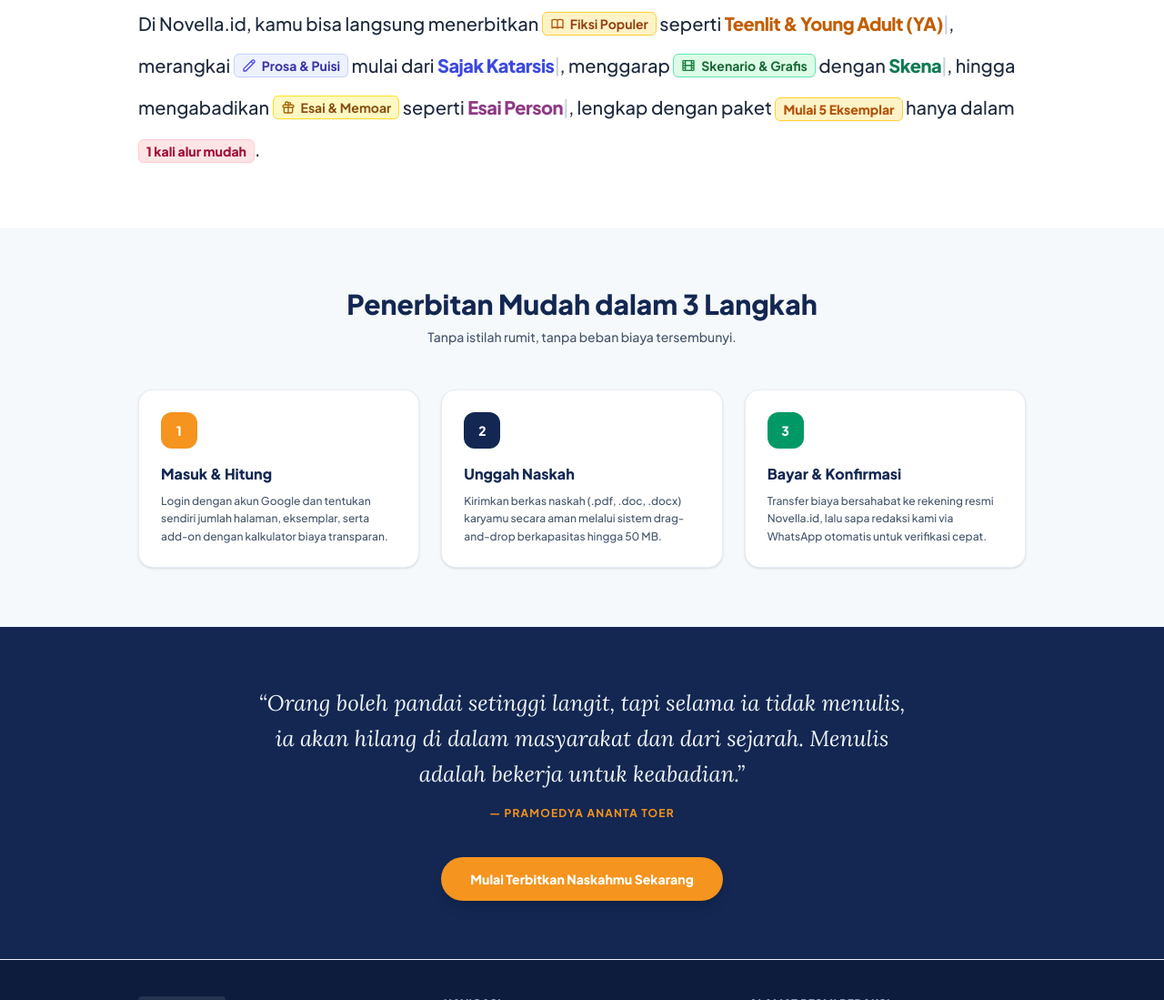
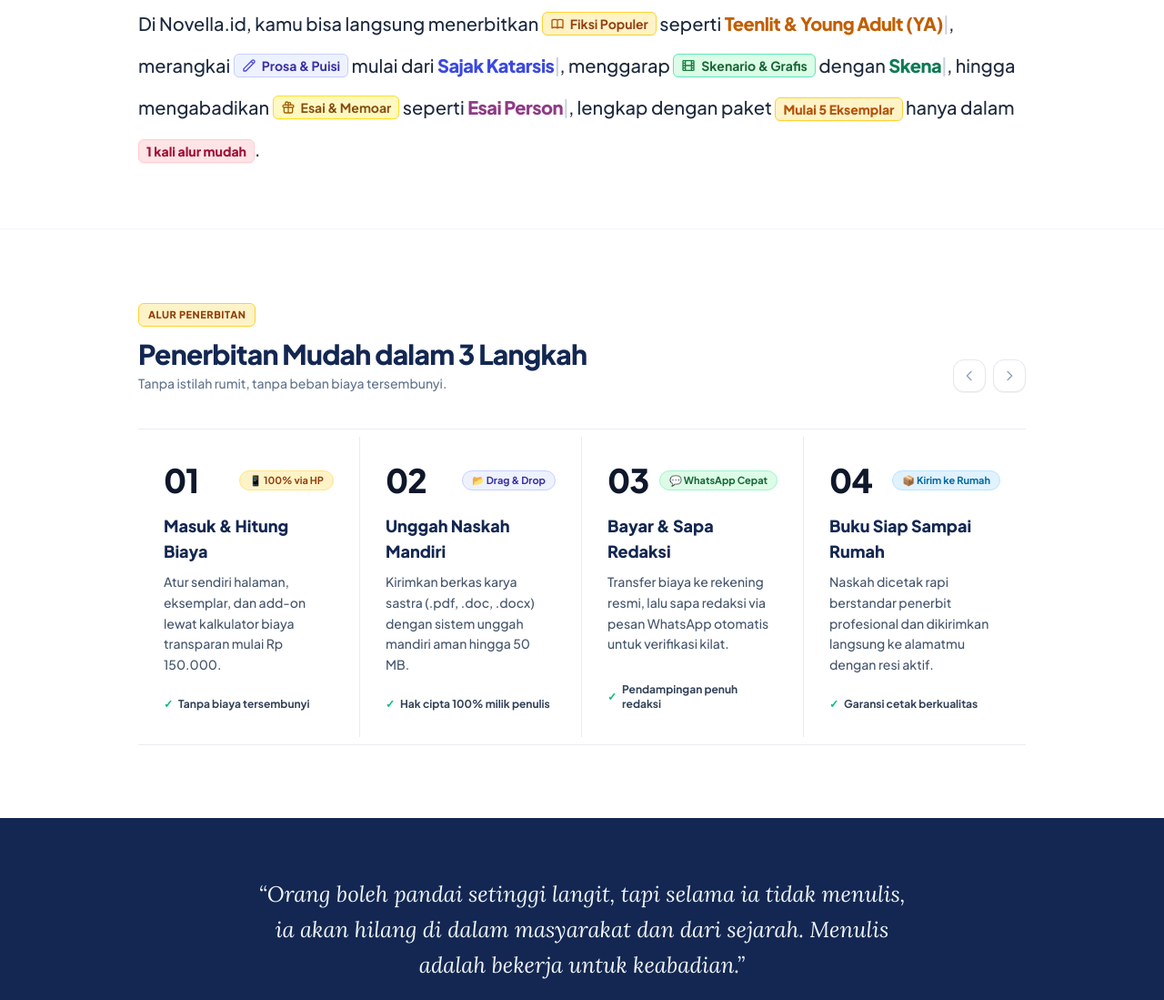
Before and after one commit to crediblemark-official/Novella, an Astro site in the folder apps/frontend/: page / in a window 1280 px wide. Shown: the part 802-1901 px from the top of the page at 91% size. Built offline with nearby package versions, Linux system fonts and the light colour scheme; Astro itself is replaced by a stand-in of ours; no server answers.

Commit message:
style(landing): adaptasi section Cara Kerja ke gaya card editorial bergaris pembatas & tombol navigasi

```diff
--- a/apps/frontend/src/pages/index.astro
+++ b/apps/frontend/src/pages/index.astro
@@ -114,37 +114,139 @@ import BaseLayout from '../layouts/BaseLayout.astro';
     </div>
   </section>
 
-  <!-- Cara Kerja (3 Langkah Ringkas) -->
-  <section id="cara-kerja" class="border-y border-slate-100 bg-[#F1F5F9]/60 py-16">
+  <!-- Cara Kerja (Penerbitan Mudah Bergaya Editorial Minimalis ala Referensi) -->
+  <section id="cara-kerja" class="border-t border-slate-100 bg-white py-16 sm:py-20">
     <div class="mx-auto max-w-5xl px-4 sm:px-6">
-      <div class="text-center">
-        <h2 class="text-2xl font-extrabold text-navy sm:text-3xl">Penerbitan Mudah dalam 3 Langkah</h2>
-        <p class="mt-2 text-xs text-slate-600 sm:text-sm">Tanpa istilah rumit, tanpa beban biaya tersembunyi.</p>
-      </div>
-
-      <div class="mt-12 grid gap-6 sm:grid-cols-3">
-        <div class="rounded-2xl border border-slate-200/80 bg-white p-6 shadow-sm">
-          <div class="flex h-10 w-10 items-center justify-center rounded-xl bg-orange text-sm font-extrabold text-white">1</div>
-          <h3 class="mt-4 text-base font-extrabold text-navy">Masuk & Hitung</h3>
-          <p class="mt-2 text-xs leading-relaxed text-slate-600">
-            Login dengan akun Google dan tentukan sendiri jumlah halaman, eksemplar, serta add-on dengan kalkulator biaya transparan.
+      <!-- Section Header with Pill & Carousel Arrows -->
+      <div class="flex flex-wrap items-end justify-between gap-4">
+        <div>
+          <div class="inline-flex items-center rounded-md border border-amber-300 bg-[#FEF3C7] px-2.5 py-1 text-[11px] font-extrabold uppercase tracking-wider text-[#92400E]">
+            ALUR PENERBITAN
+          </div>
+          <h2 class="mt-3 text-2xl font-extrabold text-navy sm:text-3xl tracking-tight">
+            Penerbitan Mudah dalam 3 Langkah
+          </h2>
+          <p class="mt-1 text-xs text-slate-500 sm:text-sm">
+            Tanpa istilah rumit, tanpa beban biaya tersembunyi.
           </p>
         </div>
 
-        <div class="rounded-2xl border border-slate-200/80 bg-white p-6 shadow-sm">
-          <div class="flex h-10 w-10 items-center justify-center rounded-xl bg-navy text-sm font-extrabold text-white">2</div>
-          <h3 class="mt-4 text-base font-extrabold text-navy">Unggah Naskah</h3>
-          <p class="mt-2 text-xs leading-relaxed text-slate-600">
-            Kirimkan berkas naskah (.pdf, .doc, .docx) karyamu secara aman melalui sistem drag-and-drop berkapasitas hingga 50 MB.
-          </p>
+        <!-- Carousel Navigation Arrows -->
+        <div class="flex items-center gap-2">
+          <button
+            id="step-carousel-prev"
+            type="button"
+            aria-label="Langkah Sebelumnya"
+            class="flex h-9 w-9 items-center justify-center rounded-xl border border-slate-200 bg-white text-slate-400 shadow-2xs transition-colors hover:border-navy hover:text-navy active:scale-95"
+          >
+            <svg class="h-4 w-4" fill="none" stroke="currentColor" viewBox="0 0 24 24">
+              <path stroke-linecap="round" stroke-linejoin="round" stroke-width="2" d="M15 19l-7-7 7-7" />
+            </svg>
+          </button>
+          <button
+            id="step-carousel-next"
+            type="button"
+            aria-label="Langkah Selanjutnya"
+            class="flex h-9 w-9 items-center justify-center rounded-xl border border-slate-200 bg-white text-slate-400 shadow-2xs transition-colors hover:border-navy hover:text-navy active:scale-95"
+          >
+            <svg class="h-4 w-4" fill="none" stroke="currentColor" viewBox="0 0 24 24">
+              <path stroke-linecap="round" stroke-linejoin="round" stroke-width="2" d="M9 5l7 7-7 7" />
+            </svg>
+          </button>
+        </div>
+      </div>
+
+      <!-- Step Cards with Vertical Dividers -->
+      <div
+        id="steps-container"
+        class="mt-10 flex overflow-x-auto snap-x snap-mandatory md:grid md:grid-cols-4 divide-y md:divide-y-0 md:divide-x divide-slate-200/80 border-y border-slate-200/80 bg-white py-2 scroll-smooth scrollbar-none"
+      >
+        <!-- Card 01 -->
+        <div class="flex min-w-[85%] sm:min-w-[50%] md:min-w-0 snap-start flex-col justify-between p-6 sm:p-7 flex-shrink-0 md:flex-shrink">
+          <div>
+            <div class="flex items-center justify-between">
+              <span class="text-3xl sm:text-4xl font-extrabold tracking-tight text-slate-900">01</span>
+              <span class="inline-flex items-center gap-1 rounded-full border border-amber-200 bg-[#FEF3C7] px-2.5 py-0.5 text-[11px] font-bold text-[#92400E]">
+                <span>📱 100% via HP</span>
+              </span>
+            </div>
+            <h3 class="mt-4 text-base sm:text-lg font-extrabold text-navy">
+              Masuk & Hitung Biaya
+            </h3>
+            <p class="mt-2 text-xs sm:text-sm leading-relaxed text-slate-600">
+              Atur sendiri halaman, eksemplar, dan add-on lewat kalkulator biaya transparan mulai Rp 150.000.
+            </p>
+          </div>
+          <div class="mt-6 flex items-center gap-1.5 text-xs font-bold text-slate-700">
+            <span class="text-emerald-500 font-extrabold">✓</span>
+            <span>Tanpa biaya tersembunyi</span>
+          </div>
         </div>
 
-        <div class="rounded-2xl border border-slate-200/80 bg-white p-6 shadow-sm">
-          <div class="flex h-10 w-10 items-center justify-center rounded-xl bg-emerald-600 text-sm font-extrabold text-white">3</div>
-          <h3 class="mt-4 text-base font-extrabold text-navy">Bayar & Konfirmasi</h3>
-          <p class="mt-2 text-xs leading-relaxed text-slate-600">
-            Transfer biaya bersahabat ke rekening resmi Novella.id, lalu sapa redaksi kami via WhatsApp otomatis untuk verifikasi cepat.
-          </p>
+        <!-- Card 02 -->
+        <div class="flex min-w-[85%] sm:min-w-[50%] md:min-w-0 snap-start flex-col justify-between p-6 sm:p-7 flex-shrink-0 md:flex-shrink">
+          <div>
+            <div class="flex items-center justify-between">
+              <span class="text-3xl sm:text-4xl font-extrabold tracking-tight text-slate-900">02</span>
+              <span class="inline-flex items-center gap-1 rounded-full border border-indigo-200 bg-[#EEF2FF] px-2.5 py-0.5 text-[11px] font-bold text-[#3730A3]">
+                <span>📂 Drag & Drop</span>
+              </span>
+            </div>
+            <h3 class="mt-4 text-base sm:text-lg font-extrabold text-navy">
+              Unggah Naskah Mandiri
+            </h3>
+            <p class="mt-2 text-xs sm:text-sm leading-relaxed text-slate-600">
+              Kirimkan berkas karya sastra (.pdf, .doc, .docx) dengan sistem unggah mandiri aman hingga 50 MB.
+            </p>
+          </div>
+          <div class="mt-6 flex items-center gap-1.5 text-xs font-bold text-slate-700">
+            <span class="text-emerald-500 font-extrabold">✓</span>
+            <span>Hak cipta 100% milik penulis</span>
+          </div>
+        </div>
+
+        <!-- Card 03 -->
+        <div class="flex min-w-[85%] sm:min-w-[50%] md:min-w-0 snap-start flex-col justify-between p-6 sm:p-7 flex-shrink-0 md:flex-shrink">
+          <div>
+            <div class="flex items-center justify-between">
+              <span class="text-3xl sm:text-4xl font-extrabold tracking-tight text-slate-900">03</span>
+              <span class="inline-flex items-center gap-1 rounded-full border border-emerald-200 bg-[#DCFCE7] px-2.5 py-0.5 text-[11px] font-bold text-[#166534]">
+                <span>💬 WhatsApp Cepat</span>
+              </span>
+            </div>
+            <h3 class="mt-4 text-base sm:text-lg font-extrabold text-navy">
+              Bayar & Sapa Redaksi
+            </h3>
+            <p class="mt-2 text-xs sm:text-sm leading-relaxed text-slate-600">
+              Transfer biaya ke rekening resmi, lalu sapa redaksi via pesan WhatsApp otomatis untuk verifikasi kilat.
+            </p>
+          </div>
+          <div class="mt-6 flex items-center gap-1.5 text-xs font-bold text-slate-700">
+            <span class="text-emerald-500 font-extrabold">✓</span>
+            <span>Pendampingan penuh redaksi</span>
+          </div>
+        </div>
+
+        <!-- Card 04 -->
+        <div class="flex min-w-[85%] sm:min-w-[50%] md:min-w-0 snap-start flex-col justify-between p-6 sm:p-7 flex-shrink-0 md:flex-shrink">
+          <div>
+            <div class="flex items-center justify-between">
+              <span class="text-3xl sm:text-4xl font-extrabold tracking-tight text-slate-900">04</span>
+              <span class="inline-flex items-center gap-1 rounded-full border border-sky-200 bg-[#E0F2FE] px-2.5 py-0.5 text-[11px] font-bold text-[#0369A1]">
+                <span>📦 Kirim ke Rumah</span>
+              </span>
+            </div>
+            <h3 class="mt-4 text-base sm:text-lg font-extrabold text-navy">
+              Buku Siap Sampai Rumah
+            </h3>
+            <p class="mt-2 text-xs sm:text-sm leading-relaxed text-slate-600">
+              Naskah dicetak rapi berstandar penerbit profesional dan dikirimkan langsung ke alamatmu dengan resi aktif.
+            </p>
+          </div>
+          <div class="mt-6 flex items-center gap-1.5 text-xs font-bold text-slate-700">
+            <span class="text-emerald-500 font-extrabold">✓</span>
+            <span>Garansi cetak berkualitas</span>
+          </div>
         </div>
       </div>
     </div>
@@ -364,6 +466,20 @@ import BaseLayout from '../layouts/BaseLayout.astro';
           'Memoar Pribadi Inspiratif',
           'Antologi Cerita Komunitas',
         ]);
+
+        // Carousel buttons for steps
+        const stepsContainer = document.getElementById('steps-container');
+        const prevBtn = document.getElementById('step-carousel-prev');
+        const nextBtn = document.getElementById('step-carousel-next');
+
+        if (stepsContainer && prevBtn && nextBtn) {
+          prevBtn.addEventListener('click', () => {
+            stepsContainer.scrollBy({ left: -280, behavior: 'smooth' });
+          });
+          nextBtn.addEventListener('click', () => {
+            stepsContainer.scrollBy({ left: 280, behavior: 'smooth' });
+          });
+        }
       });
     })();
   </script>
```
